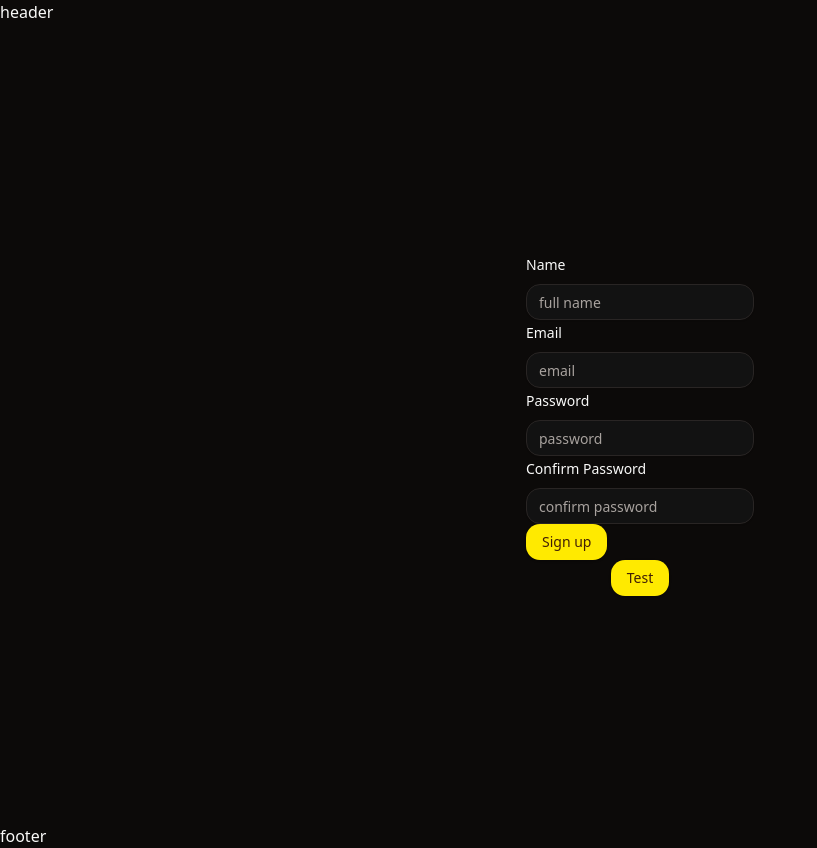
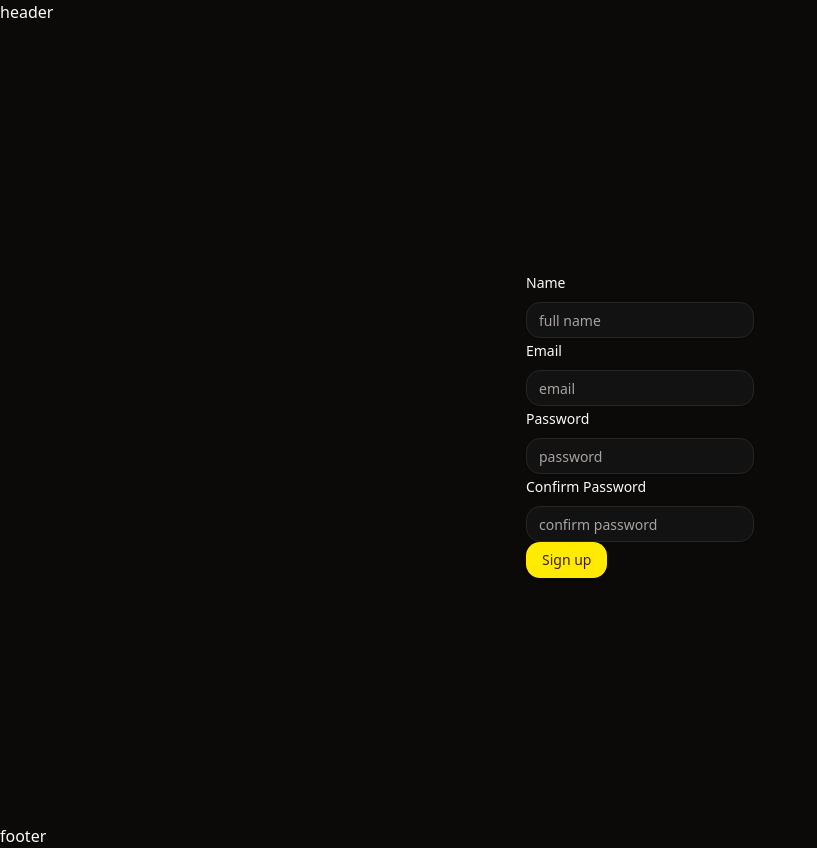
Before and after one commit to Himesh9512/forge-mod-3d-printing, a Next.js app: page /sign-up in a window 1280 px wide. Shown: the whole page, without its empty margins (0-817 px from the left). Built offline with nearby package versions, Linux system fonts and the light colour scheme; no server answers.

Commit message:
Fix style

```diff
--- a/src/app/(auth)/sign-up/page.tsx
+++ b/src/app/(auth)/sign-up/page.tsx
@@ -12,7 +12,7 @@ import { useForm } from 'react-hook-form';
 import { Button } from '@/components/ui/button';
 import { Form, FormControl, FormField, FormItem, FormLabel, FormMessage } from '@/components/ui/form';
 import { Input } from '@/components/ui/input';
-import { fetchUser, registerUser } from '@/lib/queries/user';
+import { registerUser } from '@/lib/queries/user';
 
 const formSchema = z
   .object({
@@ -122,7 +122,6 @@ const SignUp = () => {
           <Button type="submit">Sign up</Button>
         </form>
       </Form>
-      <Button onClick={fetchUser}>Test</Button>
     </div>
   );
 };
--- a/src/app/page.tsx
+++ b/src/app/page.tsx
@@ -10,6 +10,7 @@ export default function Home() {
             <Button>Test</Button>
           </div>
         </Section>
+        <Section heading="Our Story">Card</Section>
       </main>
     </div>
   );
```
